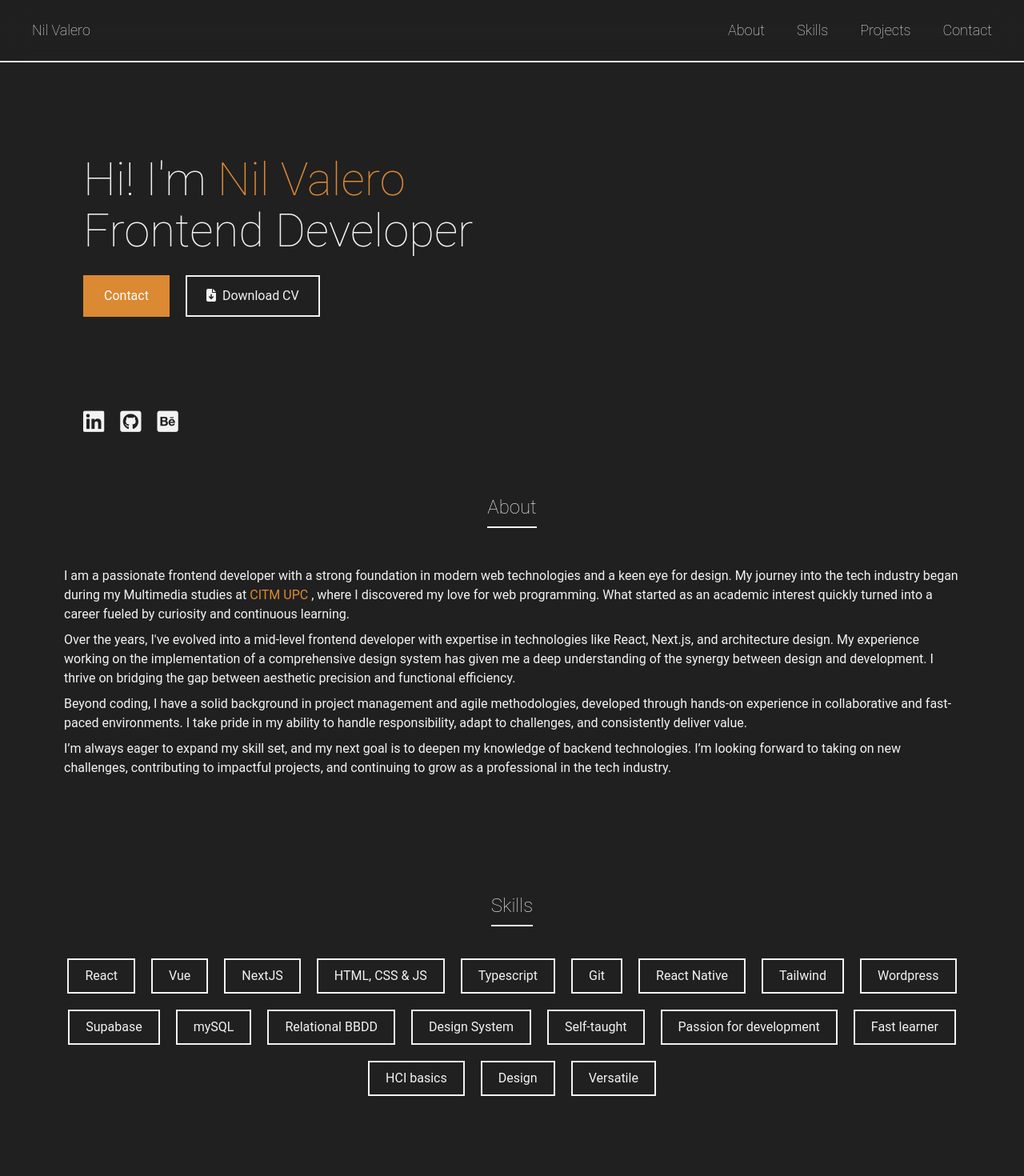
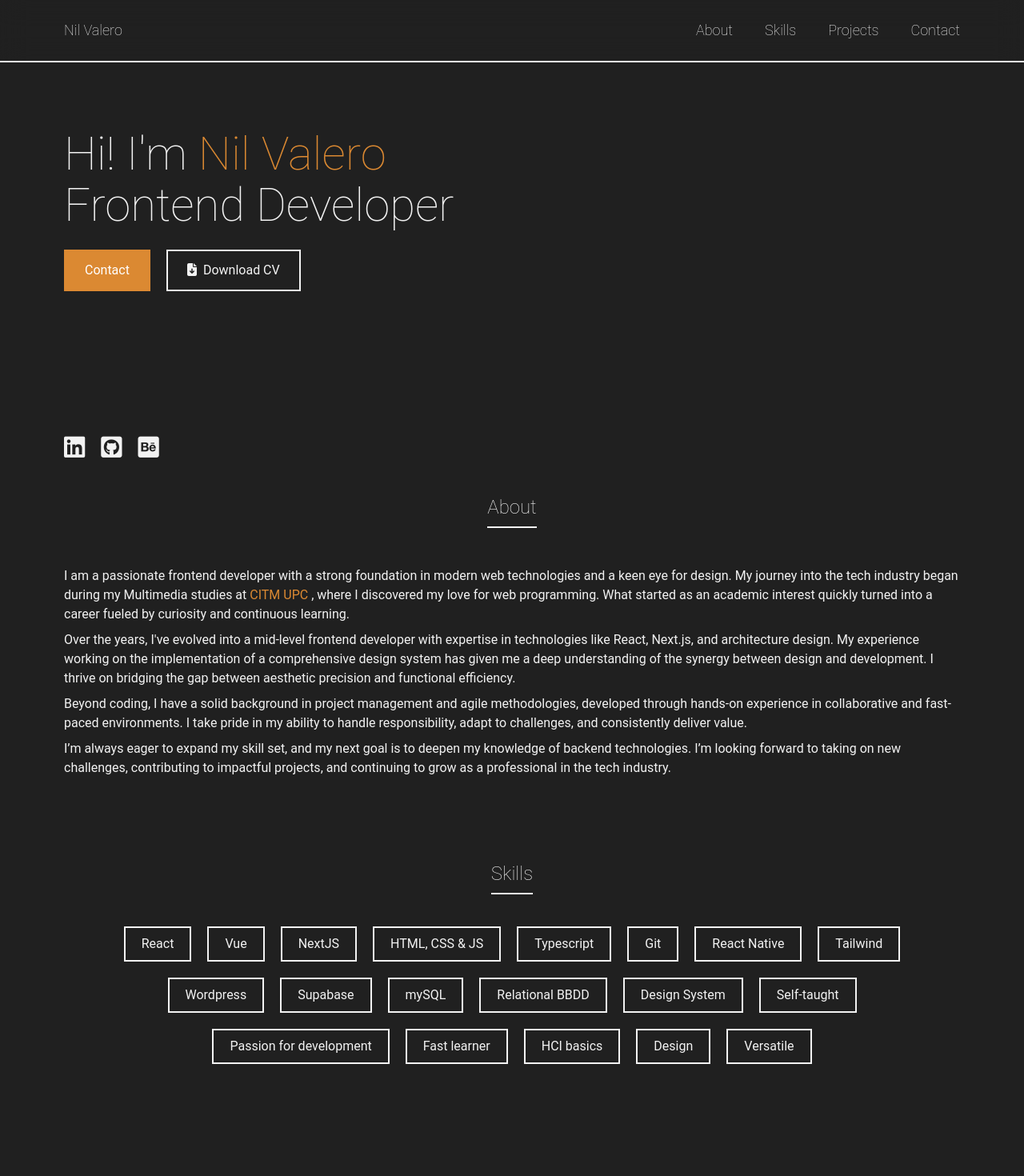
Before and after one commit to nvalero13/personal-webpage, a Vue app: page / in a window 1280 px wide. Shown: the top 1470 px of the page at 80% size. Built offline with nearby package versions, Linux system fonts and the light colour scheme.

Commit message:
fix paddings

```diff
--- a/src/App.vue
+++ b/src/App.vue
@@ -1,13 +1,13 @@
 <template>
-	<div class="bg-dark">
-		<Nav />
+	<Nav />
+	<main class="bg-dark px-8 pb-10 md:px-20 xl:px-30">
 		<Header id="header-section" />
 		<About id="about-section" />
 		<Skills id="skills-section" />
 		<Work id="work-section" />
 		<Contact id="contact-section" />
-		<Footer />
-	</div>
+	</main>
+	<Footer />
 </template>
 
 <script setup>
--- a/src/components/About.vue
+++ b/src/components/About.vue
@@ -1,7 +1,5 @@
 <template>
-	<div
-		class="mt-10 max-w-[1200px] sm:mx-5 xl:m-auto flex flex-col items-center p-10"
-	>
+	<div class="mt-10 flex flex-col items-center">
 		<div class="text-light text-2xl items-center border-b-2 border-light pb-2">
 			<h2 class="font-extralight">About</h2>
 		</div>
--- a/src/components/Contact.vue
+++ b/src/components/Contact.vue
@@ -1,12 +1,12 @@
 <template>
-	<div class="max-w-[1200px] m-auto flex flex-col items-center mb-24">
+	<div class="flex flex-col items-center mb-24">
 		<div class="text-light text-2xl items-center border-b-2 border-light pb-2">
 			<h2 class="font-extralight">Contact</h2>
 		</div>
 		<form
 			action="https://formsubmit.co/nvalero13@gmail.com"
 			method="POST"
-			class="text-light p-6 mt-8 w-10/12 lg:min-w-[800px]"
+			class="text-light mt-8 w-10/12 lg:min-w-[800px]"
 		>
 			<input
 				name="_subject"
--- a/src/components/Header.vue
+++ b/src/components/Header.vue
@@ -1,12 +1,12 @@
 <template>
-	<div class="max-w-[1200px] m-auto pt-32 w-auto flex justify-between">
+	<div class="flex flex-col items-center md:items-start pt-32 w-auto">
 		<div
 			id="left"
-			class="ml-8 flex flex-col justify-between md:h-[400px] lg:h-[450px] items-center md:items-start text-center md:text-start p-0 md:p-8"
+			class="lg:m-0 flex flex-col justify-between md:h-[400px] lg:h-[450px] items-center md:items-start text-center md:text-start p-0"
 		>
 			<div class="md:mt-8">
 				<div
-					class="cursor-default font-extralight text-3xl md:text-4xl lg:text-[58px] leading-8 md:leading-[42px] lg:leading-[64px] text-light"
+					class="cursor-default font-extralight text-3xl md:text-4xl md:text-[58px] leading-8 md:leading-[64px] text-light"
 				>
 					Hi! I'm
 					<span
--- a/src/components/Nav.vue
+++ b/src/components/Nav.vue
@@ -2,7 +2,7 @@
 	<div class="fixed w-full z-20">
 		<div class="border-b-2 border-light bg-dark bg-opacity-75 backdrop-blur-lg">
 			<div
-				class="m-auto max-w-[1248px] px-6 py-6 flex items-center justify-between text-light text-lg font-light"
+				class="m-auto px-8 md:px-20 xl:px-30 py-6 flex items-center justify-between text-light text-lg font-light"
 			>
 				<a href="#header-section" class="font-extralight">Nil Valero</a>
 				<nav v-if="!mobile">
--- a/src/components/Skills.vue
+++ b/src/components/Skills.vue
@@ -1,20 +1,17 @@
 <template>
-	<div
-		@mousemove="followMouse"
-		class="max-w-[1200px] m-auto flex flex-col items-center mb-24"
-	>
+	<div @mousemove="followMouse" class="flex flex-col items-center mb-24">
 		<div
 			class="text-light text-2xl items-center border-b-2 border-light pb-2 pt-10"
 		>
 			<h2 class="font-extralight">Skills</h2>
 		</div>
 
-		<div class="flex flex-wrap justify-center gap-5 mt-10 mx-10">
+		<div class="flex flex-wrap justify-center gap-5 mt-10 mx-4">
 			<div
 				v-for="skill in skills"
 				@mouseenter="(showDescription = true), (desc = skill.desc)"
 				@mouseleave="showDescription = false"
-				class="py-2 px-5 border-2 border-light text-light hover:border-main hover:text-main cursor-default transition-all"
+				class="py-2 px-5 border-2 border-light text-light hover:border-purple hover:text-purple cursor-default transition-all"
 			>
 				<p>{{ skill.title }}</p>
 			</div>
@@ -24,7 +21,7 @@
 			<div
 				ref="followDiv"
 				v-show="showDescription"
-				class="absolute w-64 border-2 bg-white py-3 px-5 border-dark text-dark pointer-events-none"
+				class="absolute w-64 border-2 bg-purple text-white py-3 px-5 border-light pointer-events-none"
 			>
 				{{ desc }}
 			</div>
--- a/src/components/Work.vue
+++ b/src/components/Work.vue
@@ -1,5 +1,5 @@
 <template>
-	<div class="max-w-[1200px] m-auto flex flex-col items-center mb-24">
+	<div class="flex flex-col items-center mb-24">
 		<div
 			class="text-light text-2xl items-center border-b-2 border-light pb-2 pt-10"
 		>
```
